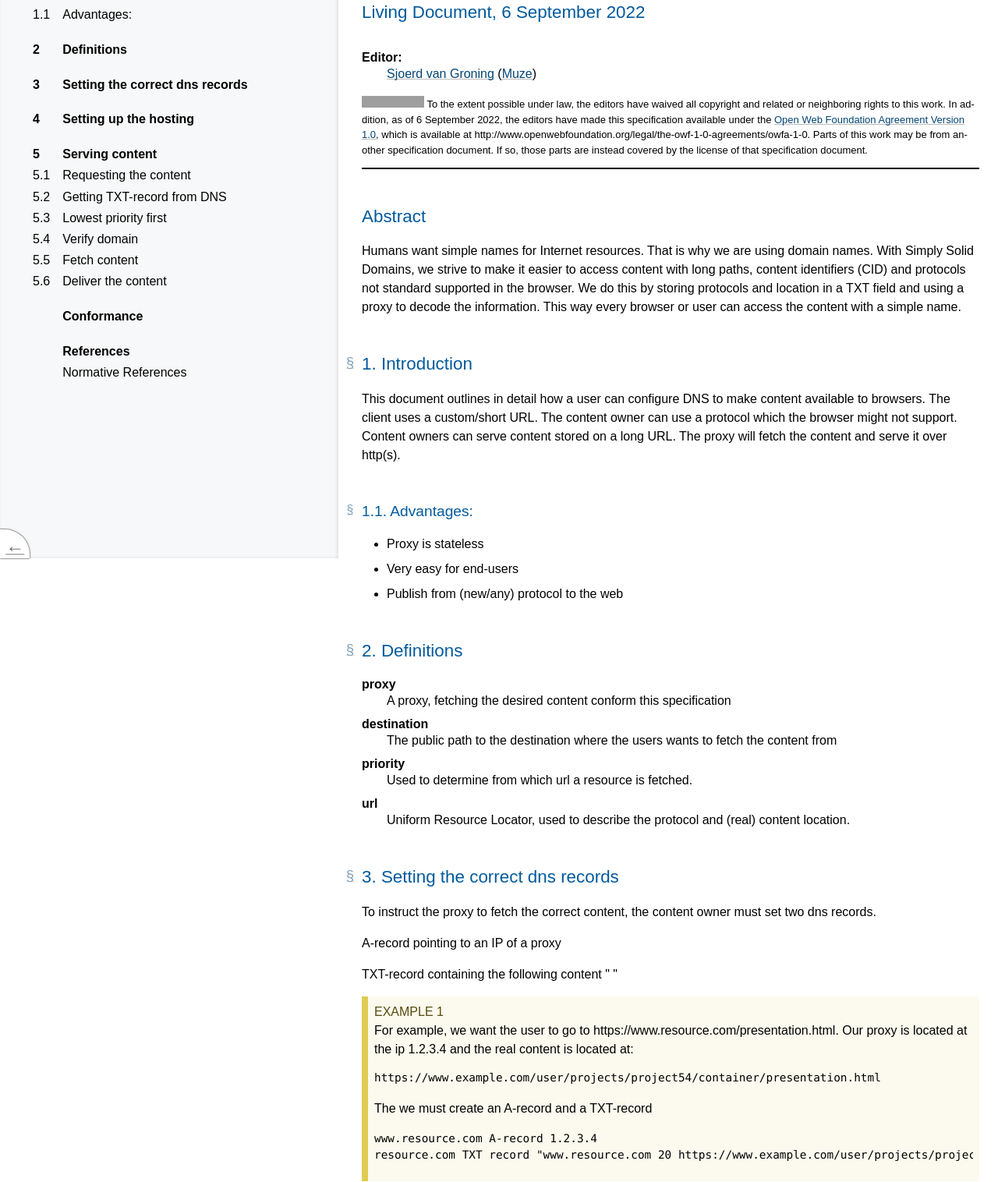
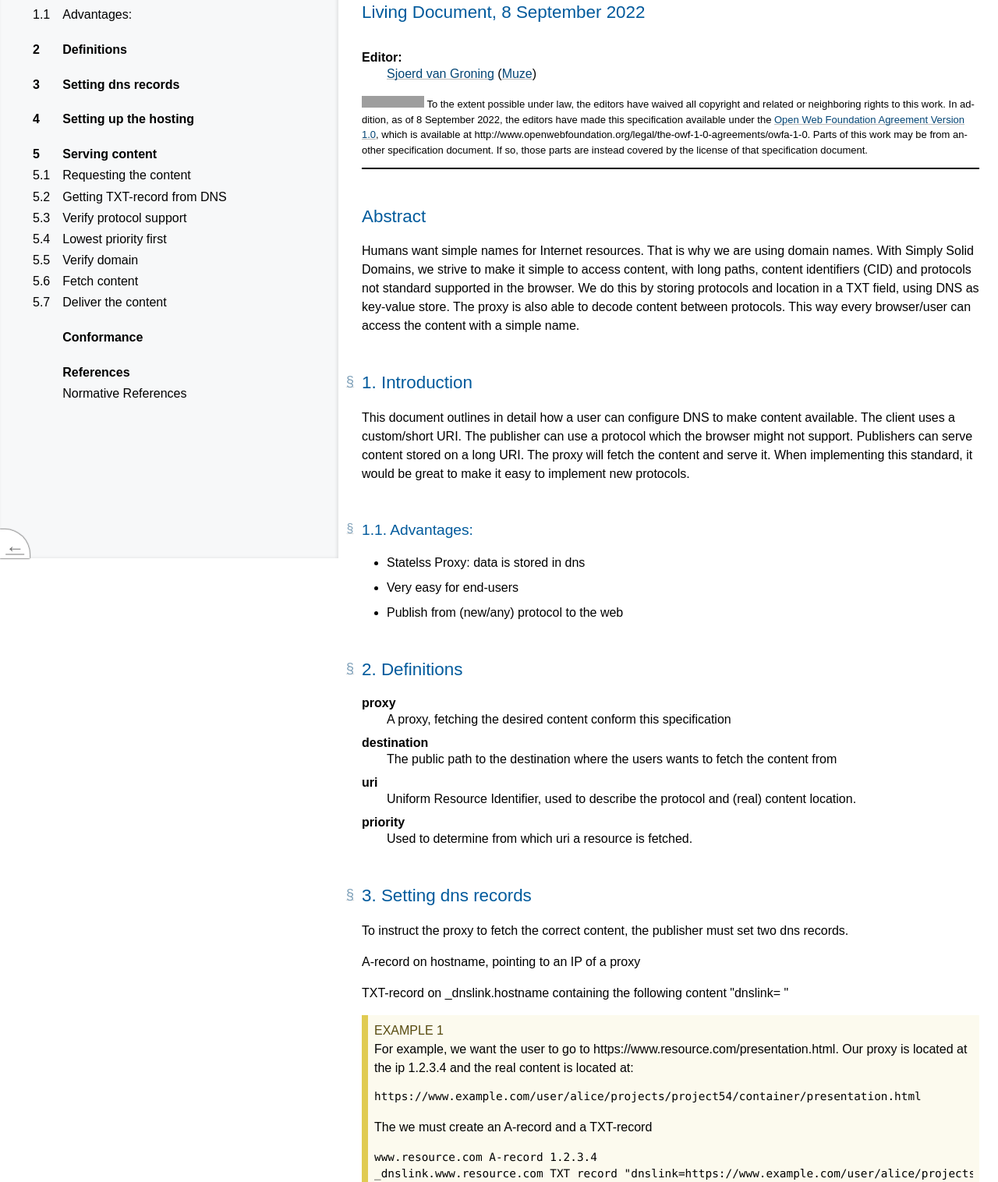
Before and after one commit to pdsinterop/simply-domain, a plain HTML site: page specification/index.html in a window 1280 px wide. Shown: the part 84-1600 px from the top of the page at 78% size. Drawn offline with Linux system fonts and the light colour scheme; grey boxes are pictures that could not be loaded.

Commit message:
Add files via upload
Changed TXT-record location to _dnslink to match dnslink specification
Removed <destination> from TXT-record as it was superfluous
Moved <priority> to end of TXT-record to make spec more compatible with dnslink

```diff
--- a/specification/index.html
+++ b/specification/index.html
@@ -1823,7 +1823,7 @@ c-[il] { color: #000000 } /* Literal.Number.Integer.Long */
   <div class="head">
    <p data-fill-with="logo"></p>
    <h1 class="p-name no-ref" id="title">Simply-Domain</h1>
-   <h2 class="no-num no-toc no-ref heading settled" id="profile-and-date"><span class="content">Living Document, <time class="dt-updated" datetime="2022-09-06">6 September 2022</time></span></h2>
+   <h2 class="no-num no-toc no-ref heading settled" id="profile-and-date"><span class="content">Living Document, <time class="dt-updated" datetime="2022-09-08">8 September 2022</time></span></h2>
    <div data-fill-with="spec-metadata">
     <dl>
      <dt class="editor">Editor:
@@ -1833,7 +1833,7 @@ c-[il] { color: #000000 } /* Literal.Number.Integer.Long */
    <div data-fill-with="warning"></div>
    <p class="copyright" data-fill-with="copyright"><a href="http://creativecommons.org/publicdomain/zero/1.0/" rel="license"><img alt="CC0" height="15" src="https://licensebuttons.net/p/zero/1.0/80x15.png" width="80"></a> To the extent possible under law, the editors have waived all copyright
 and related or neighboring rights to this work.
-In addition, as of 6 September 2022,
+In addition, as of 8 September 2022,
 the editors have made this specification available under the <a href="http://www.openwebfoundation.org/legal/the-owf-1-0-agreements/owfa-1-0" rel="license">Open Web Foundation Agreement Version 1.0</a>,
 which is available at http://www.openwebfoundation.org/legal/the-owf-1-0-agreements/owfa-1-0.
 Parts of this work may be from another specification document.  If so, those parts are instead covered by the license of that specification document. </p>
@@ -1844,11 +1844,12 @@ Parts of this work may be from another specification document.  If so, those par
    <p>Humans want simple names for Internet resources. That is why we are
 
   using domain names. With Simply Solid Domains, we strive to make it
-  easier to access content with long paths, content identifiers (CID)
+  simple to access content, with long paths, content identifiers (CID)
   and protocols not standard supported in the browser.
-  We do this by storing protocols and location in a TXT field and
-  using a proxy to decode the information. This way every browser or
-  user can access the content with a simple name.</p>
+  We do this by storing protocols and location in a TXT field, using
+  DNS as key-value store.
+  The proxy is also able to decode content between protocols. This way
+  every browser/user can access the content with a simple name.</p>
   </div>
   <div data-fill-with="at-risk"></div>
   <nav data-fill-with="table-of-contents" id="toc">
@@ -1860,17 +1861,18 @@ Parts of this work may be from another specification document.  If so, those par
       <li><a href="#Intro-advantages"><span class="secno">1.1</span> <span class="content">Advantages:</span></a>
      </ol>
     <li><a href="#definitions"><span class="secno">2</span> <span class="content">Definitions</span></a>
-    <li><a href="#sd-dns-records"><span class="secno">3</span> <span class="content">Setting the correct dns records</span></a>
+    <li><a href="#sd-dns-records"><span class="secno">3</span> <span class="content">Setting dns records</span></a>
     <li><a href="#sd-hosting-sites"><span class="secno">4</span> <span class="content">Setting up the hosting</span></a>
     <li>
      <a href="#sd-serving-content"><span class="secno">5</span> <span class="content">Serving content</span></a>
      <ol class="toc">
       <li><a href="#sd-content-request"><span class="secno">5.1</span> <span class="content">Requesting the content</span></a>
       <li><a href="#sd-fetch-txt-record"><span class="secno">5.2</span> <span class="content">Getting TXT-record from DNS</span></a>
-      <li><a href="#sd-lowest-priority"><span class="secno">5.3</span> <span class="content">Lowest priority first</span></a>
-      <li><a href="#sd-domain-verification"><span class="secno">5.4</span> <span class="content">Verify domain</span></a>
-      <li><a href="#sd-fetch-content"><span class="secno">5.5</span> <span class="content">Fetch content</span></a>
-      <li><a href="#sd-deliver-content"><span class="secno">5.6</span> <span class="content">Deliver the content</span></a>
+      <li><a href="#sd-protocol-support"><span class="secno">5.3</span> <span class="content">Verify protocol support</span></a>
+      <li><a href="#sd-lowest-priority"><span class="secno">5.4</span> <span class="content">Lowest priority first</span></a>
+      <li><a href="#sd-domain-verification"><span class="secno">5.5</span> <span class="content">Verify domain</span></a>
+      <li><a href="#sd-fetch-content"><span class="secno">5.6</span> <span class="content">Fetch content</span></a>
+      <li><a href="#sd-deliver-content"><span class="secno">5.7</span> <span class="content">Deliver the content</span></a>
      </ol>
     <li><a href="#conformance"><span class="secno"></span> <span class="content"> Conformance</span></a>
     <li>
@@ -1883,15 +1885,17 @@ Parts of this work may be from another specification document.  If so, those par
   <main>
    <h2 class="heading settled" data-level="1" id="intro"><span class="secno">1. </span><span class="content">Introduction</span><a class="self-link" href="#intro"></a></h2>
    <p>This document outlines in detail how a user can configure DNS to make
-content available to browsers.
-The client uses a custom/short URL. The content owner can use a protocol
+content available.
+The client uses a custom/short URI. The publisher can use a protocol
 which the browser might not support.
-Content owners can serve content stored on a long URL. The proxy
-will fetch the content and serve it over http(s).</p>
+Publishers can serve content stored on a long URI. The proxy will fetch
+the content and serve it.
+When implementing this standard, it would be great to make it easy to
+implement new protocols.</p>
    <h3 class="heading settled" data-level="1.1" id="Intro-advantages"><span class="secno">1.1. </span><span class="content">Advantages:</span><a class="self-link" href="#Intro-advantages"></a></h3>
    <ul>
     <li data-md>
-     <p>Proxy is stateless</p>
+     <p>Statelss Proxy: data is stored in dns</p>
     <li data-md>
      <p>Very easy for end-users</p>
     <li data-md>
@@ -1903,54 +1907,52 @@ will fetch the content and serve it over http(s).</p>
     <dd>A proxy, fetching the desired content conform this specification
     <dt>destination
     <dd>The public path to the destination where the users wants to fetch the content from
+    <dt>uri
+    <dd>Uniform Resource Identifier, used to describe the protocol and (real) content location.
     <dt>priority
-    <dd>Used to determine from which url a resource is fetched.
-    <dt>url
-    <dd>Uniform Resource Locator, used to describe the protocol and (real) content location.
+    <dd>Used to determine from which uri a resource is fetched.
    </dl>
-   <h2 class="heading settled" data-level="3" id="sd-dns-records"><span class="secno">3. </span><span class="content">Setting the correct dns records</span><a class="self-link" href="#sd-dns-records"></a></h2>
-   <p>To instruct the proxy to fetch the correct content, the content owner must set two dns records.</p>
-   <p>A-record pointing to an IP of a proxy</p>
+   <h2 class="heading settled" data-level="3" id="sd-dns-records"><span class="secno">3. </span><span class="content">Setting dns records</span><a class="self-link" href="#sd-dns-records"></a></h2>
+   <p>To instruct the proxy to fetch the correct content, the publisher must set two dns records.</p>
+   <p>A-record on hostname, pointing to an IP of a proxy</p>
    <p>
-    TXT-record containing the following content "
-    <destination>
-     <priority>
-      <url>"</url>
-     </priority>
-    </destination>
+    TXT-record on _dnslink.hostname containing the following content "dnslink=
+    <uri>
+     <priority>"</priority>
+    </uri>
    </p>
-   <div class="example" id="example-08d4c23f">
-    <a class="self-link" href="#example-08d4c23f"></a> For example, we want the user to go to https://www.resource.com/presentation.html.
+   <div class="example" id="example-8a234d52">
+    <a class="self-link" href="#example-8a234d52"></a> For example, we want the user to go to https://www.resource.com/presentation.html.
 Our proxy is located at the ip 1.2.3.4 and the real content is located at:
-<pre>https://www.example.com/user/projects/project54/container/presentation.html
+<pre>https://www.example.com/user/alice/projects/project54/container/presentation.html
 </pre>
     <p>The we must create an A-record and a TXT-record</p>
 <pre>www.resource.com A-record 1.2.3.4
-resource.com TXT record "www.resource.com 20 https://www.example.com/user/projects/project54/container/"
+_dnslink.www.resource.com TXT record "dnslink=https://www.example.com/user/alice/projects/project54/container/ 20"
 </pre>
    </div>
-   <div class="example" id="example-b0595815">
-    <a class="self-link" href="#example-b0595815"></a> For example, we want the user to go to https://www.resource.com.
+   <div class="example" id="example-c33ecff9">
+    <a class="self-link" href="#example-c33ecff9"></a> For example, we want the user to go to https://www.resource.com.
 Our proxy is located at the ip 1.2.3.4 and the real content is located at:
 <pre>ipfs://bafybeigdyrzt5sfp7udm7hu76uh7y26nf3efuylqabf3oclgtqy55fbzdi
 </pre>
     <p>The we must create an A-record and a TXT-record</p>
 <pre>www.resource.com A-record 1.2.3.4
-resource.com TXT-record "www.resource.com 20 ipfs://bafybeigdyrzt5sfp7udm7hu76uh7y26nf3efuylqabf3oclgtqy55fbzdi"
+_dnslink.www.resource.com TXT-record "ipfs://bafybeigdyrzt5sfp7udm7hu76uh7y26nf3efuylqabf3oclgtqy55fbzdi 20"
 </pre>
    </div>
    <h2 class="heading settled" data-level="4" id="sd-hosting-sites"><span class="secno">4. </span><span class="content">Setting up the hosting</span><a class="self-link" href="#sd-hosting-sites"></a></h2>
-   <p>On the URL on the hosting, we require that a file exists and that the
+   <p>On the URI on the hosting, we require that a file exists and that the
 domain a user requests is in it. This file can contain multiple domain
 names, for example nl.resource.com, www.resource.com resource.com etc.</p>
 <pre class="language-http highlight">cat .sites
 www.resource.com
+resource.com
 </pre>
    <h2 class="heading settled" data-level="5" id="sd-serving-content"><span class="secno">5. </span><span class="content">Serving content</span><a class="self-link" href="#sd-serving-content"></a></h2>
    <h3 class="heading settled" data-level="5.1" id="sd-content-request"><span class="secno">5.1. </span><span class="content">Requesting the content</span><a class="self-link" href="#sd-content-request"></a></h3>
-   <p>Just as with any request, the URL is entered in the browser. The
-browser will perform a dns lookup, retrieve the A-record (with the
-ip of the proxy).</p>
+   <p>A user enters the URI in the browser. The browser will perform a dns
+lookup, retrieve the A-record (with the ip of the proxy).</p>
    <p>The browser will perform a HTTP request with the proxy, where the
 significant fields are listed below:</p>
 <pre class="language-http highlight"><c- nf>GET</c-> <c- nn>/presentation.html</c-> <c- kr>HTTP</c-><c- o>/</c-><c- m>1.1</c->
@@ -1958,30 +1960,39 @@ significant fields are listed below:</p>
 </pre>
    <h3 class="heading settled" data-level="5.2" id="sd-fetch-txt-record"><span class="secno">5.2. </span><span class="content">Getting TXT-record from DNS</span><a class="self-link" href="#sd-fetch-txt-record"></a></h3>
    <p>First thing the proxy needs to do, is fetch the corresponding
-TXT-record(s) and this will look as follows:</p>
-<pre class="language-http highlight">"www.resource.com 20 https://www.example.com/user/projects/project54/container/"
+TXT-record(s) on _dnslink.hostname and this will look as follows:</p>
+<pre class="language-http highlight">dig +short TXT _dnslink.resource.com
+"https://www.example.com/user/alice/projects/project54/container/ 20"
 </pre>
-   <h3 class="heading settled" data-level="5.3" id="sd-lowest-priority"><span class="secno">5.3. </span><span class="content">Lowest priority first</span><a class="self-link" href="#sd-lowest-priority"></a></h3>
+   <h3 class="heading settled" data-level="5.3" id="sd-protocol-support"><span class="secno">5.3. </span><span class="content">Verify protocol support</span><a class="self-link" href="#sd-protocol-support"></a></h3>
+   <p>First thing the proxy needs to do is check whether it can support the
+protocol. If the protocol is not supported, either for technical
+(no code for fetching/transforming) or administrative, need to put out
+an error message.</p>
+<pre class="language-http highlight">405 Method not allowed
+415 Unsupported Media Type
+</pre>
+   <h3 class="heading settled" data-level="5.4" id="sd-lowest-priority"><span class="secno">5.4. </span><span class="content">Lowest priority first</span><a class="self-link" href="#sd-lowest-priority"></a></h3>
    <p>When there are multiple TXT-records with the same destination,
 the TXT-record with the lowests priority should be chosen.</p>
    <p>The intention is you have a fallback website on a different protocol/location.</p>
-   <h3 class="heading settled" data-level="5.4" id="sd-domain-verification"><span class="secno">5.4. </span><span class="content">Verify domain</span><a class="self-link" href="#sd-domain-verification"></a></h3>
+   <h3 class="heading settled" data-level="5.5" id="sd-domain-verification"><span class="secno">5.5. </span><span class="content">Verify domain</span><a class="self-link" href="#sd-domain-verification"></a></h3>
    <p>We want to verify that the indicated hosting is indeed meant to serve the domain.
 We do this by matching the domain from the TXT-record [Proof of DNS] with a list of
 sites in a file on the hosting [Proof of hosting].</p>
-<pre class="language-http highlight">GET https://www.example.com/user/projects/project54/container/.sites
+<pre class="language-http highlight">GET https://www.example.com/user/alice/projects/project54/container/.sites
 
 compare content of .sites with www.resource.com
 </pre>
    <p>When there is a mismatch, the proxy should return with an error indicating the content is not to be found here.</p>
-<pre class="language-http highlight">HTTP://1.1 404 Requested content not served here.
+<pre class="language-http highlight">404 Requested content not served here.
 </pre>
-   <h3 class="heading settled" data-level="5.5" id="sd-fetch-content"><span class="secno">5.5. </span><span class="content">Fetch content</span><a class="self-link" href="#sd-fetch-content"></a></h3>
+   <h3 class="heading settled" data-level="5.6" id="sd-fetch-content"><span class="secno">5.6. </span><span class="content">Fetch content</span><a class="self-link" href="#sd-fetch-content"></a></h3>
    <p>When the Proof of domain matches the Proof of hosting, we can fetch the content.</p>
-<pre class="language-http highlight">GET https://www.example.com/user/projects/project54/container/presentation.html
+<pre class="language-http highlight">GET https://www.example.com/user/alice/projects/project54/container/presentation.html
 </pre>
-   <h3 class="heading settled" data-level="5.6" id="sd-deliver-content"><span class="secno">5.6. </span><span class="content">Deliver the content</span><a class="self-link" href="#sd-deliver-content"></a></h3>
-   <p>Now that we have the desired content, we can send it to the client via http(s) as requested.</p>
+   <h3 class="heading settled" data-level="5.7" id="sd-deliver-content"><span class="secno">5.7. </span><span class="content">Deliver the content</span><a class="self-link" href="#sd-deliver-content"></a></h3>
+   <p>Now that we have the desired content, we can send it to the client as requested.</p>
   </main>
   <div data-fill-with="conformance">
    <h2 class="no-ref no-num heading settled" id="conformance"><span class="content"> Conformance</span><a class="self-link" href="#conformance"></a></h2>
```
Also changed, not shown: 1 other file.
